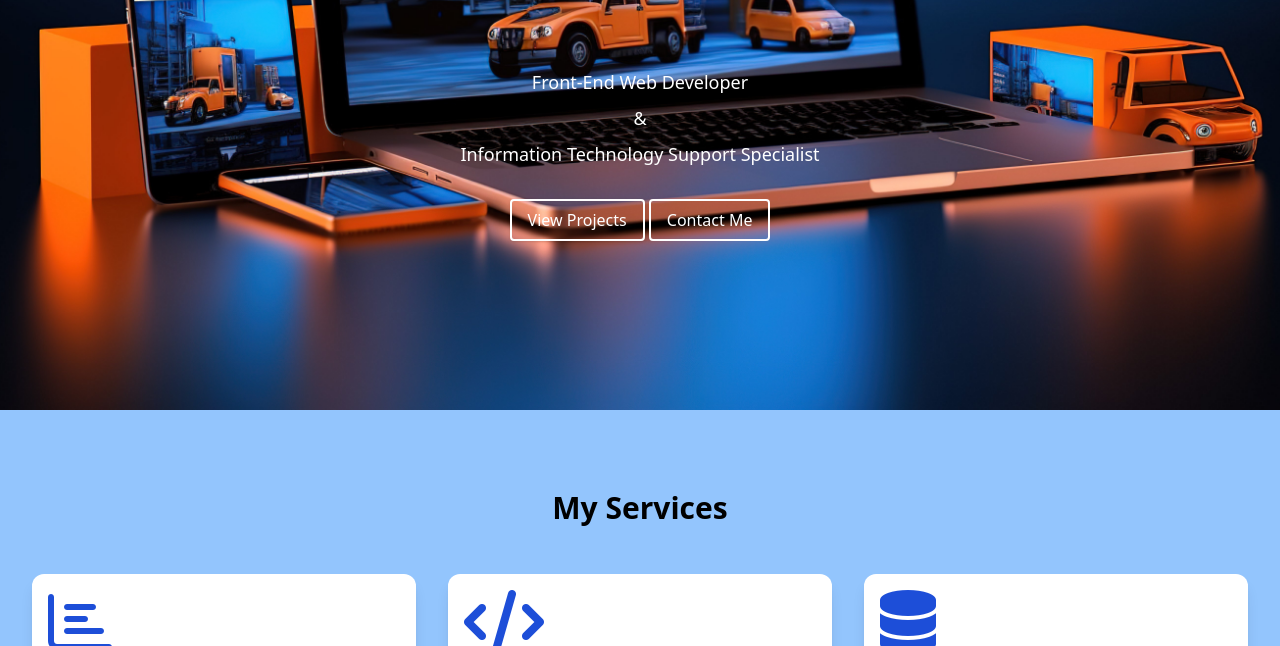
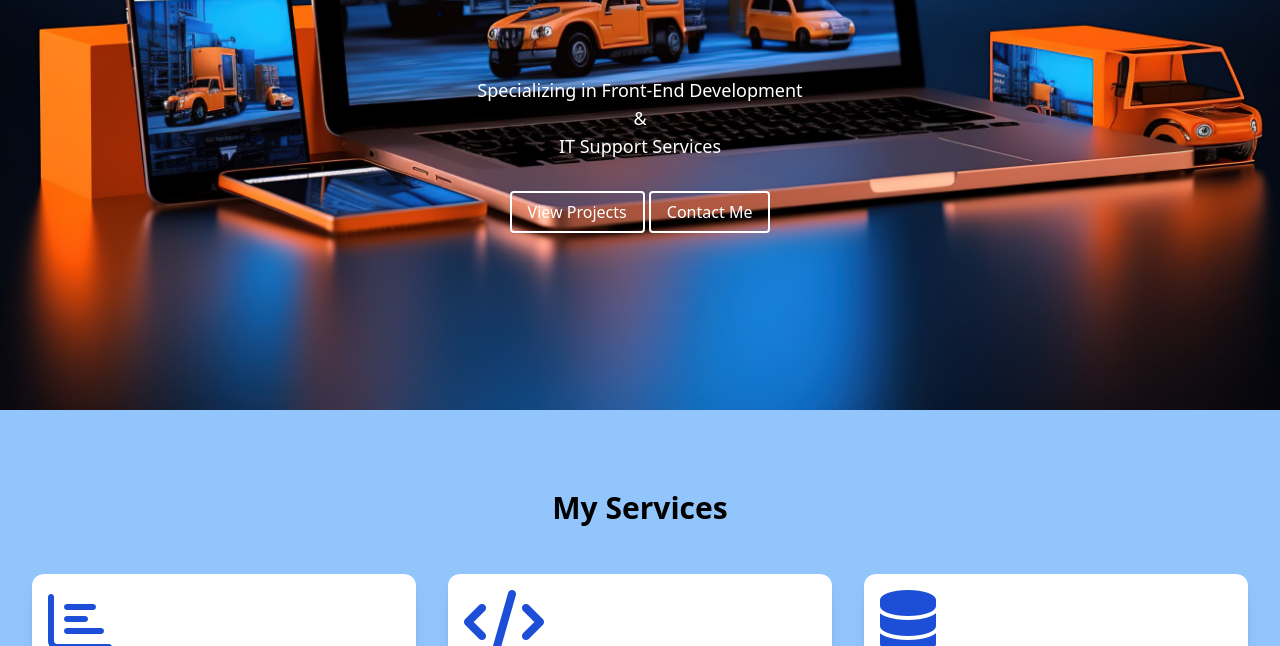
Before and after one commit to Phestursklein/myportfolio, a website: page index.html in a window 1280 px wide. Shown: the part 454-1100 px from the top of the page. Drawn offline with nearby package versions, Linux system fonts and the light colour scheme.

Commit message:
Update index.html

```diff
--- a/index.html
+++ b/index.html
@@ -46,9 +46,7 @@
     style="background-image: url('assets/images/web-background.jpg');">
     <div class="text-center">
       <h1 class="text-4xl md:text-3xl lg:text-5xl font-bold mt-36">Welcome to My Portfolio</h1>
-      <p class="text-lg md:text-xl lg:text-2xl pt-24">Front-End Web Developer</p>
-      <p class="text-lg md:text-xl lg:text-2xl pt-2">&</p>
-      <p class="text-lg md:text-xl lg:text-2xl pt-2">Information Technology Support Specialist</p>
+      <p class="text-lg md:text-xl lg:text-2xl pt-24">Specializing in Front-End Development <br>&</br> IT Support Services</p>
       <div class="mt-10 flex space-x- justify-center">
         <div class="">
           <a href="#projects"
```
